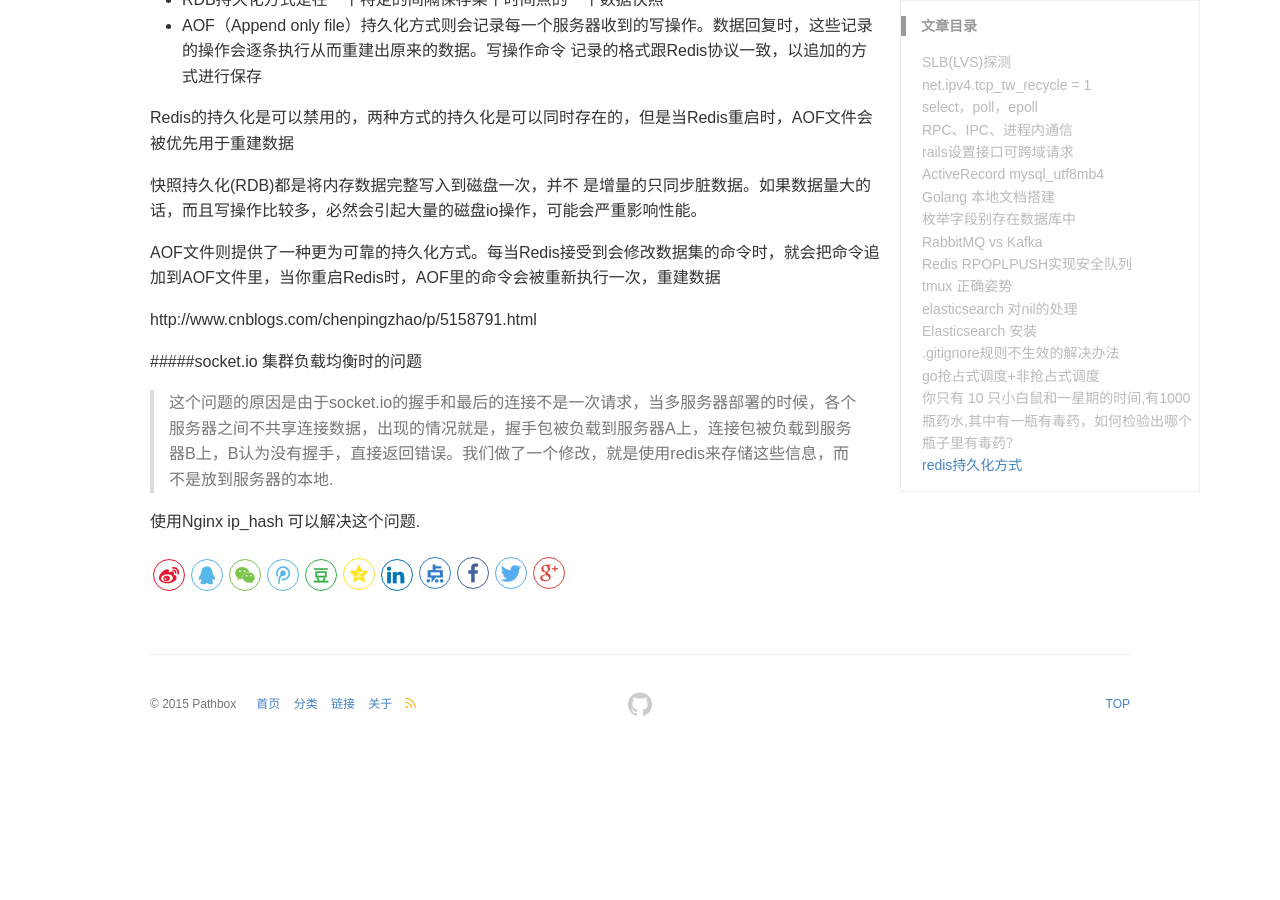
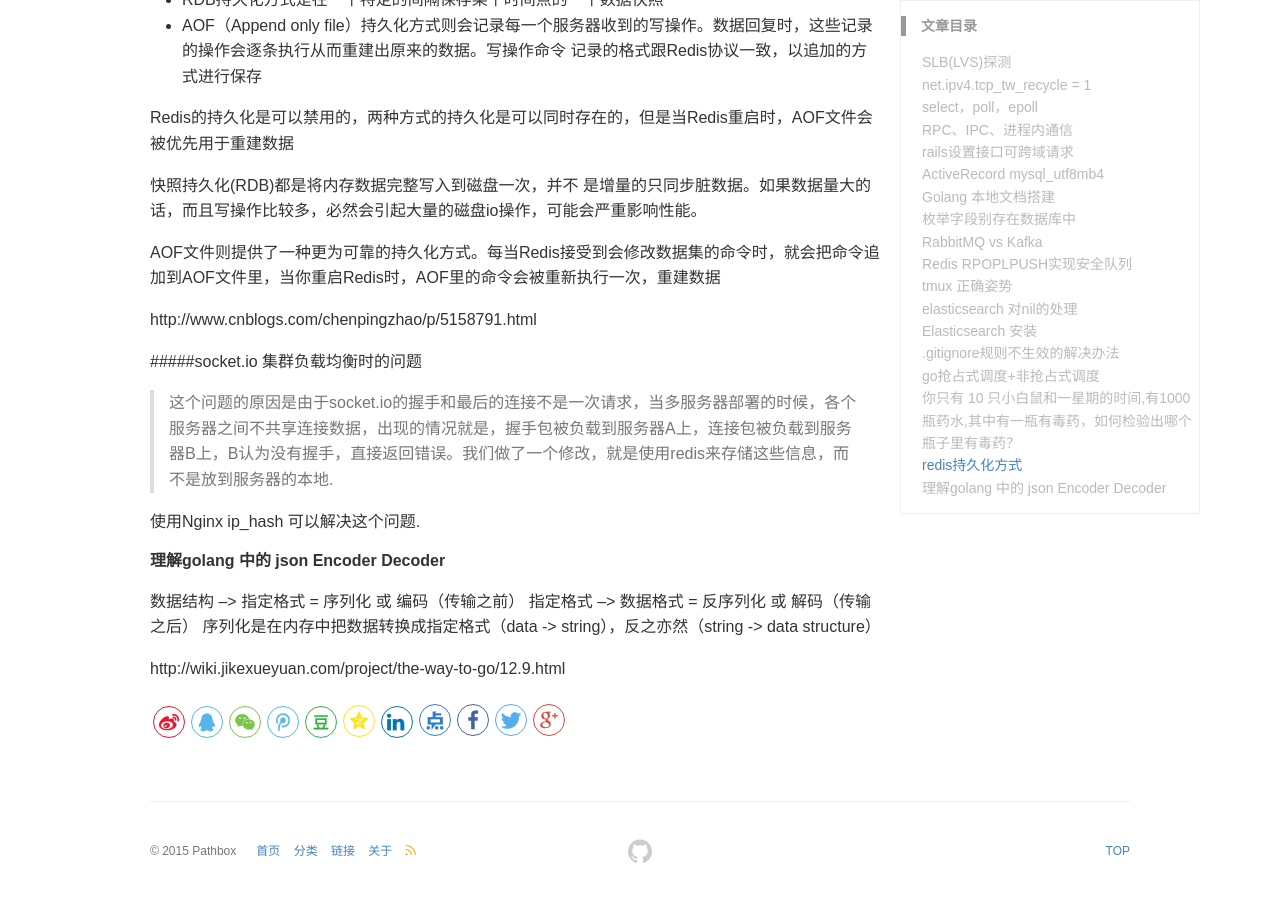
Before and after one commit to pathbox/pathbox.github.io, a Jekyll site: the page built from _posts/2018-01-06-work-summary-in-Udesk-twelve.md, in a window 1280 px wide and 900 px high, scrolled down 11325 px. Built offline with Jekyll 4.4.1, drawn with Linux system fonts in a browser that asks for light colours; before the commit the page ends 12078 px from its top, so only the background shows below that.

Commit message:
理解golang 中的 json Encoder Decoder

```diff
--- a/_posts/2018-01-06-work-summary-in-Udesk-twelve.md
+++ b/_posts/2018-01-06-work-summary-in-Udesk-twelve.md
@@ -525,3 +525,11 @@ http://www.cnblogs.com/chenpingzhao/p/5158791.html
 >这个问题的原因是由于socket.io的握手和最后的连接不是一次请求，当多服务器部署的时候，各个服务器之间不共享连接数据，出现的情况就是，握手包被负载到服务器A上，连接包被负载到服务器B上，B认为没有握手，直接返回错误。我们做了一个修改，就是使用redis来存储这些信息，而不是放到服务器的本地.
 
 使用Nginx ip_hash 可以解决这个问题.
+
+#####  理解golang 中的 json Encoder Decoder
+
+数据结构 --> 指定格式 = 序列化 或 编码（传输之前）
+指定格式 --> 数据格式 = 反序列化 或 解码（传输之后）
+序列化是在内存中把数据转换成指定格式（data -> string），反之亦然（string -> data structure）
+
+http://wiki.jikexueyuan.com/project/the-way-to-go/12.9.html
```
